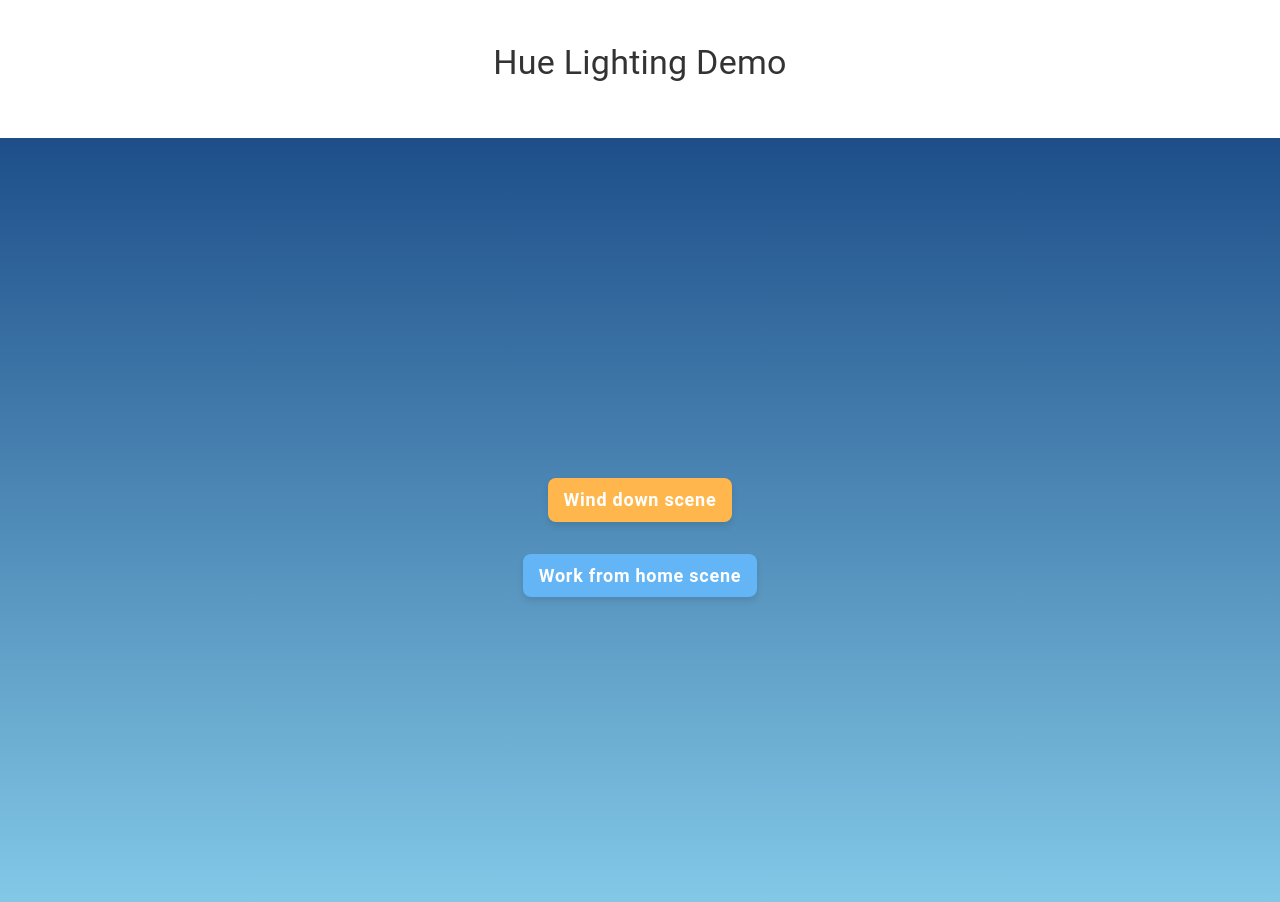
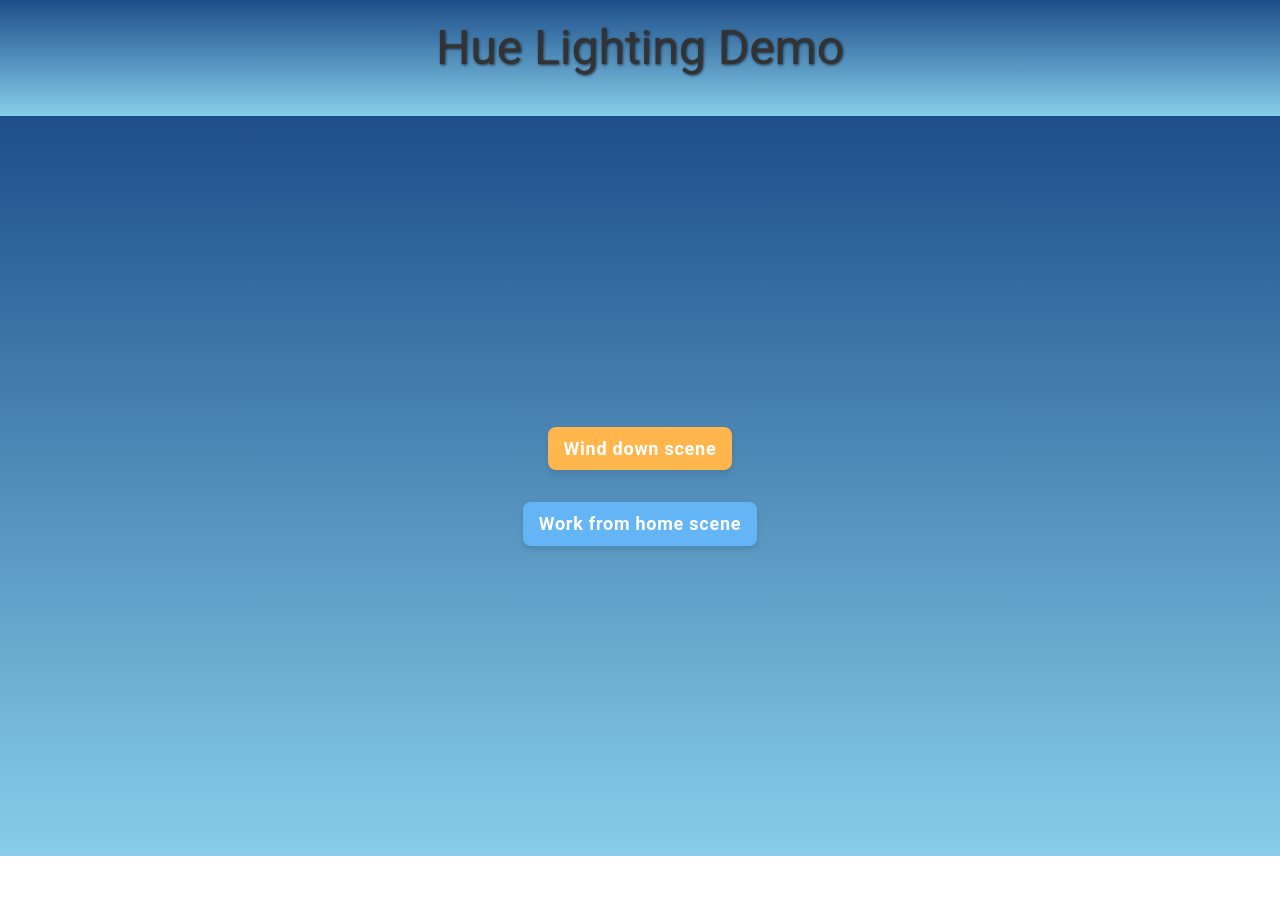
Before and after one commit to atxtechbro/hue_api, a React (Create React App) app in the folder frontend/: page / in a window 1280 px wide. Shown: the top 902 px of the page. After the commit the page ends 856 px from the top, so only its background shows below. Built offline with nearby package versions, Linux system fonts and the light colour scheme.

Commit message:
Integrate title into gradient background and adjust typography for a cohesive, modern look.

```diff
--- a/frontend/src/App.js
+++ b/frontend/src/App.js
@@ -3,13 +3,31 @@ import Scenes from './Scenes';
 import Container from '@mui/material/Container';
 import Typography from '@mui/material/Typography';
 import Box from '@mui/material/Box';
-import { containerStyle, titleBoxStyle, titleTextStyle } from './styles';
+import { containerStyle, titleTextStyle } from './styles';
 
 function App() {
   return (
     <Container maxWidth="false" disableGutters={true} style={containerStyle}>
-      <Box sx={titleBoxStyle}>
-        <Typography variant="h4" component="h1" gutterBottom style={titleTextStyle}>
+      <Box
+        sx={{
+          padding: '20px 10px',
+          textAlign: 'center',
+          position: 'relative',
+          zIndex: 1,
+          background: 'linear-gradient(to bottom, #1D4E89, #87CEEB)', // Extend the gradient to cover the title area
+          color: '#FFFFFF', // White text color for contrast
+        }}
+      >
+        <Typography
+          variant="h3"
+          component="h1"
+          gutterBottom
+          style={{
+            ...titleTextStyle,
+            textShadow: '1px 1px 3px rgba(0, 0, 0, 0.7)', // Subtle text shadow for depth
+            marginBottom: '20px', // Add spacing below the title
+          }}
+        >
           Hue Lighting Demo
         </Typography>
       </Box>
--- a/frontend/src/Scenes.js
+++ b/frontend/src/Scenes.js
@@ -17,11 +17,11 @@ function Scenes() {
       display="flex"
       justifyContent="center"
       alignItems="center"
-      height="100vh"
+      height="calc(100vh - 60px)" // Adjust height to account for the title area
       padding="0"
       margin="0"
       style={{
-        background: 'linear-gradient(to bottom, #1D4E89, #87CEEB)', // Full-screen gradient background
+        background: 'linear-gradient(to bottom, #1D4E89, #87CEEB)', // Same gradient background
         width: '100%',
         overflow: 'hidden',
       }}
```
